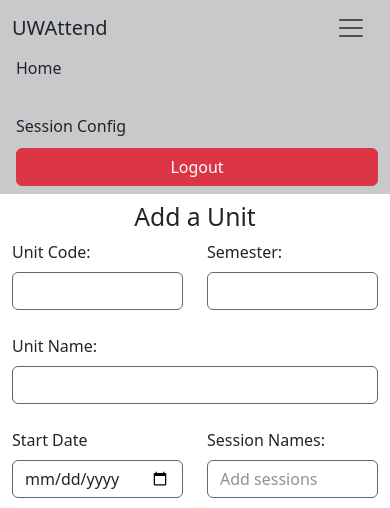
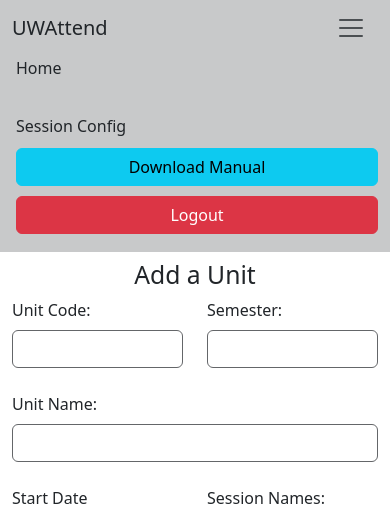
Before and after one commit to DeltaO3/UWAttend---3200_27, a Flask app: page /addunit in a window 390 px wide, after a click that opens the changed part; the page is wider, and only the part inside the window is pictured. Shown: the top 508 px of that part. Run offline with Flask 3, Linux system fonts and the light colour scheme; the visitor is signed in with stand-in values (Sample User, id 1); some libraries are stand-ins or nearby versions.

Commit message:
Added download manual button on frontend for users

```diff
--- a/app/routes.py
+++ b/app/routes.py
@@ -995,3 +995,17 @@ def check_status():
 def exitSession():
     removeSessionCookie()
     return flask.redirect(url_for('session'))
+
+@app.route('/download_manual')
+@login_required
+def download_manual():
+    try:
+        # Define the path to your MANUAL.pdf file in the project root
+        project_root = os.path.dirname(os.path.dirname(os.path.abspath(__file__)))
+        manual_path = os.path.join(project_root, 'MANUAL.pdf')
+
+        # Use send_file to serve the file for download
+        return send_file(manual_path, as_attachment=True)
+    except Exception as e:
+        print(f"Error serving manual: {e}")
+        return "Error: Could not download the manual.", 500
--- a/app/static/styles/main.css
+++ b/app/static/styles/main.css
@@ -162,6 +162,15 @@ body {
   --bs-navbar-brand-color: var(--text);
 }
 
+@media (max-width: 768px) {
+  /* Add spacing between buttons in mobile view */
+  .navbar-nav .btn {
+    margin-bottom: 10px; /* Adds space between buttons vertically */
+    width: 100%; /* Makes buttons full width for better layout on small screens */
+  }
+}
+
+
 .modal {
   --bs-modal-color: var(--text);
   --bs-modal-bg: var(--bg);
--- a/app/templates/navbar.html
+++ b/app/templates/navbar.html
@@ -42,6 +42,10 @@
 				<span class="navbar-text fw-bold text-truncate me-3 d-none d-md-block">
 					{{ current_user.firstName }} {{ current_user.lastName}}
 				</span>
+
+				<!-- Add the User Manual download button here -->
+                <a href="{{ url_for('download_manual') }}" class="btn btn-info me-3">Download Manual</a>
+
 				<a href="{{ url_for('logout') }}" class="btn btn-danger">Logout</a>
 			</div>
 		</div>
```
Also changed, not shown: 1 other file.
